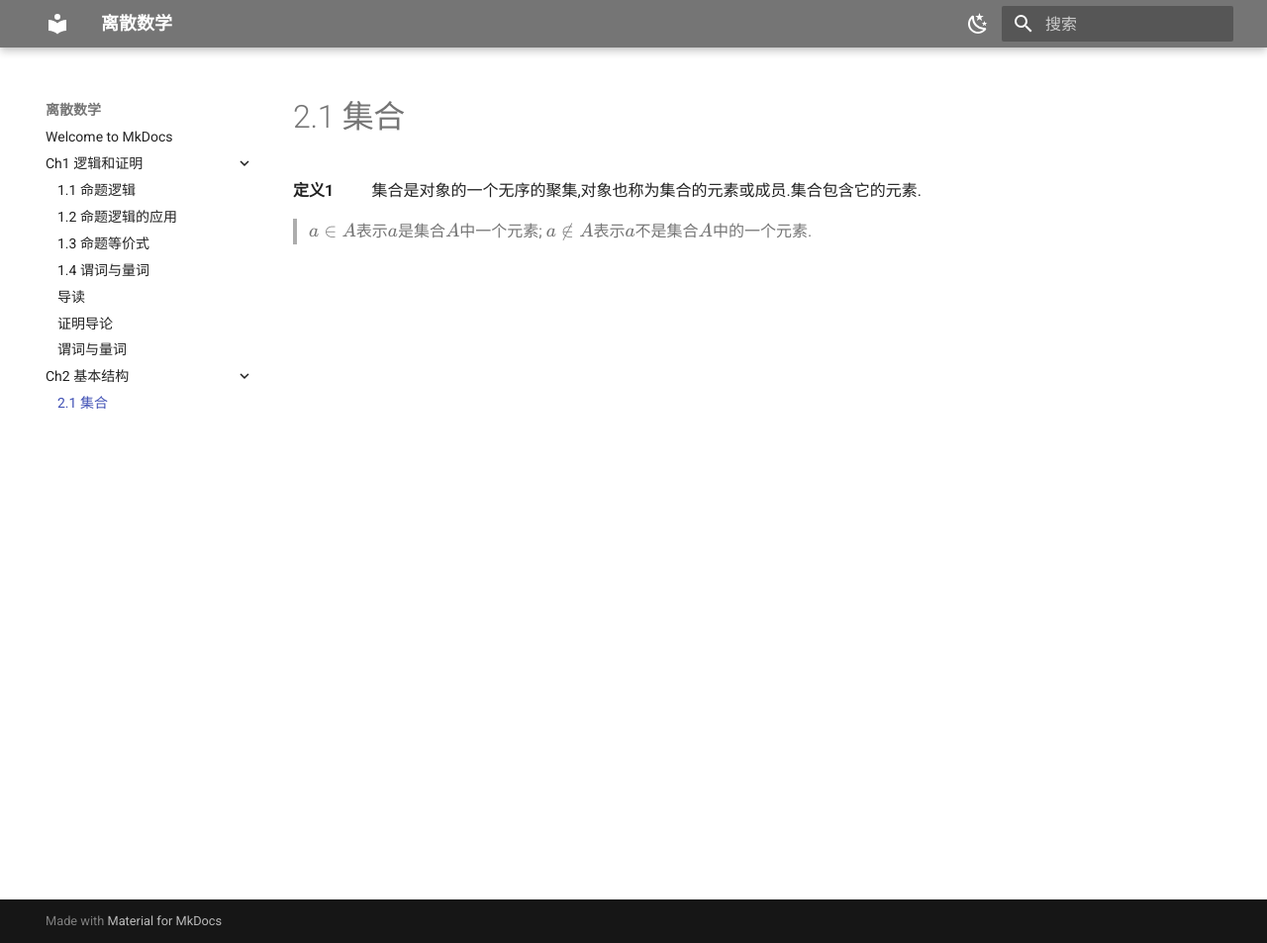
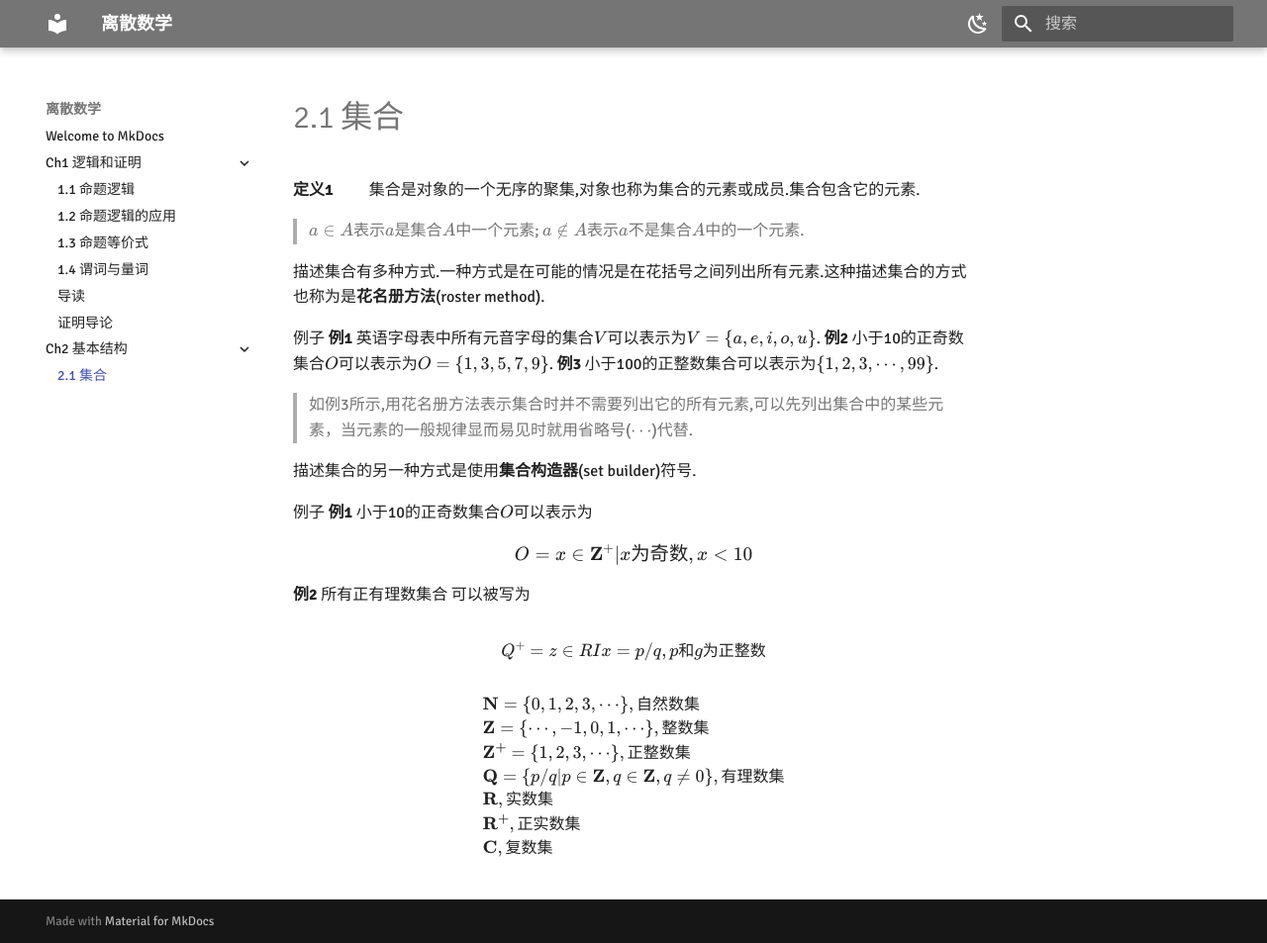
Before and after one commit to lskks/lskks.git.io, an MkDocs documentation site: the page built from docs/ch2 基本结构/2.1 集合.md, in a window 1280 px wide and 953 px high. Shown: the whole window at 99% size. Built offline with MkDocs 1.6.1 and Material for MkDocs 9.7.7, drawn with Linux system fonts in a browser that asks for light colours.

```diff
--- a/docs/ch2 基本结构/2.1 集合.md
+++ b/docs/ch2 基本结构/2.1 集合.md
@@ -2,3 +2,42 @@
 
 >$a\in A$表示$a$是集合$A$中一个元素;
 >$a\notin A$表示$a$不是集合$A$中的一个元素.
+
+
+描述集合有多种方式.一种方式是在可能的情况是在花括号之间列出所有元素.这种描述集合的方式也称为是**花名册方法**(roster method).
+
+例子
+**例1**
+英语字母表中所有元音字母的集合$V$可以表示为$V=\{a, e, i, o, u\}$.
+**例2**
+小于10的正奇数集合$O$可以表示为$O=\{1,3,5,7,9\}$.
+**例3**
+小于100的正整数集合可以表示为$\{1,2,3,\cdots,99\}$.
+
+>如例3所示,用花名册方法表示集合时并不需要列出它的所有元素,可以先列出集合中的某些元素，当元素的一般规律显而易见时就用省略号($\cdots$)代替.
+
+描述集合的另一种方式是使用**集合构造器**(set builder)符号.
+
+例子
+**例1**
+小于10的正奇数集合$O$可以表示为
+$$
+O=\{x\in\mathbf{Z^+}|x为奇数,x<10\}
+$$
+**例2**
+所有正有理数集合 可以被写为
+
+$$
+Q^+ = {z\in R I x = p/q,p 和 g 为正整数}
+$$
+
+
+$$\begin{aligned}
+&\mathbf{N} =\{0,1,2,3,\cdots\},\text{自然数集}\\
+&\mathbf{Z} =\{\cdots,-1,0,1,\cdots\},\text{整数集}\\
+&\mathbf{Z^+}=\{1,2,3,\cdots\},\text{正整数集}\\
+&\mathbf{Q}=\{p/q|p\in \mathbf{Z},q\in\mathbf{Z},q\ne0 \},\text{有理数集}\\
+&\mathbf{R},\text{实数集}\\
+&\mathbf{R^+},\text{正实数集}\\
+&\mathbf{C},\text{复数集}
+\end{aligned}$$
--- a/mkdocs.yml
+++ b/mkdocs.yml
@@ -17,12 +17,7 @@ theme:
         icon: material/weather-sunny
         name: 切换至日间模式
   features:
-    - navigation.instant #- header.autohide  #自动隐藏
-    #- announce.dismiss #呈现可标记为由用户读取的临时公告，可以包含一个用于取消当前公告的按钮
-    #- navigation.tracking #地址栏中的 URL 将自动更新为在目录中突出显示的活动锚点
-    #- navigation.tabs #顶级部分将呈现在上面视口标题下方的菜单层中，但在移动设备上保持原样
-    #- navigation.tabs.sticky  #启用粘性选项卡后，导航选项卡将锁定在标题下方，并在向下滚动时始终保持可见
-    #- navigation.sections #启用部分后，顶级部分在边栏中呈现为1220px以上视口的组，但在移动设备上保持原样
+    - navigation.instant
     - navigation.top # 返回顶部的按钮 在上滑时出现
     - search.suggest # 搜索输入一些字母时推荐补全整个单词
     - search.highlight # 搜索出的文章关键词加入高亮
@@ -30,6 +25,9 @@ theme:
     #- navigation.indexes #启用节索引页后，可以将文档直接附加到节
     - search.share #搜索分享按钮
   language: zh # 一些提示性的文字会变成中文
+  font:
+    text: Signika
+
 
 
 markdown_extensions:
@@ -41,6 +39,9 @@ markdown_extensions:
   - md_in_html
   - pymdownx.superfences
   - pymdownx.tabbed
+  - pymdownx.superfences
+  - pymdownx.tabbed:
+      alternate_style: true
 
 extra_javascript:
   - javascripts/mathjax.js
```
Also changed, not shown: docs/ch1 逻辑和证明/1.1 命题逻辑.md (+5 -7 lines), docs/ch1 逻辑和证明/1.4 谓词与量词.md (+17 -10 lines), docs/ch1 逻辑和证明/谓词与量词.md (deleted, +0 -4 lines), site/404.html, site/ch1 逻辑和证明/1.1 命题逻辑/index.html, site/ch1 逻辑和证明/1.2 命题逻辑的应用/index.html, site/ch1 逻辑和证明/1.3 命题等价式/index.html, site/ch1 逻辑和证明/1.4 谓词与量词/index.html, site/ch1 逻辑和证明/导读/index.html, site/ch1 逻辑和证明/证明导论/index.html, site/ch1 逻辑和证明/谓词与量词/index.html (deleted), site/ch2 基本结构/2.1 集合/index.html, site/index.html, site/search/search_index.json, 2 other files.
